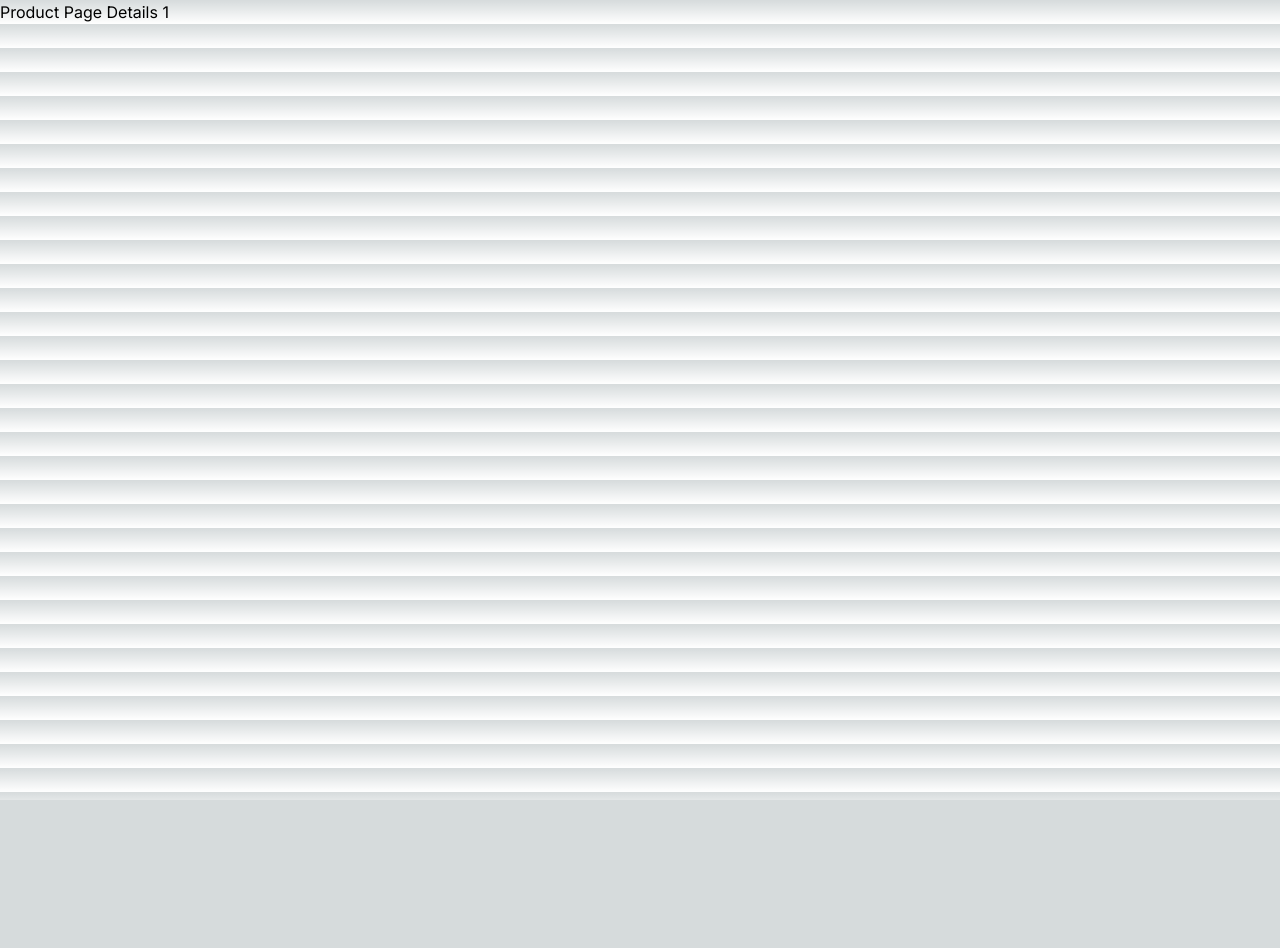
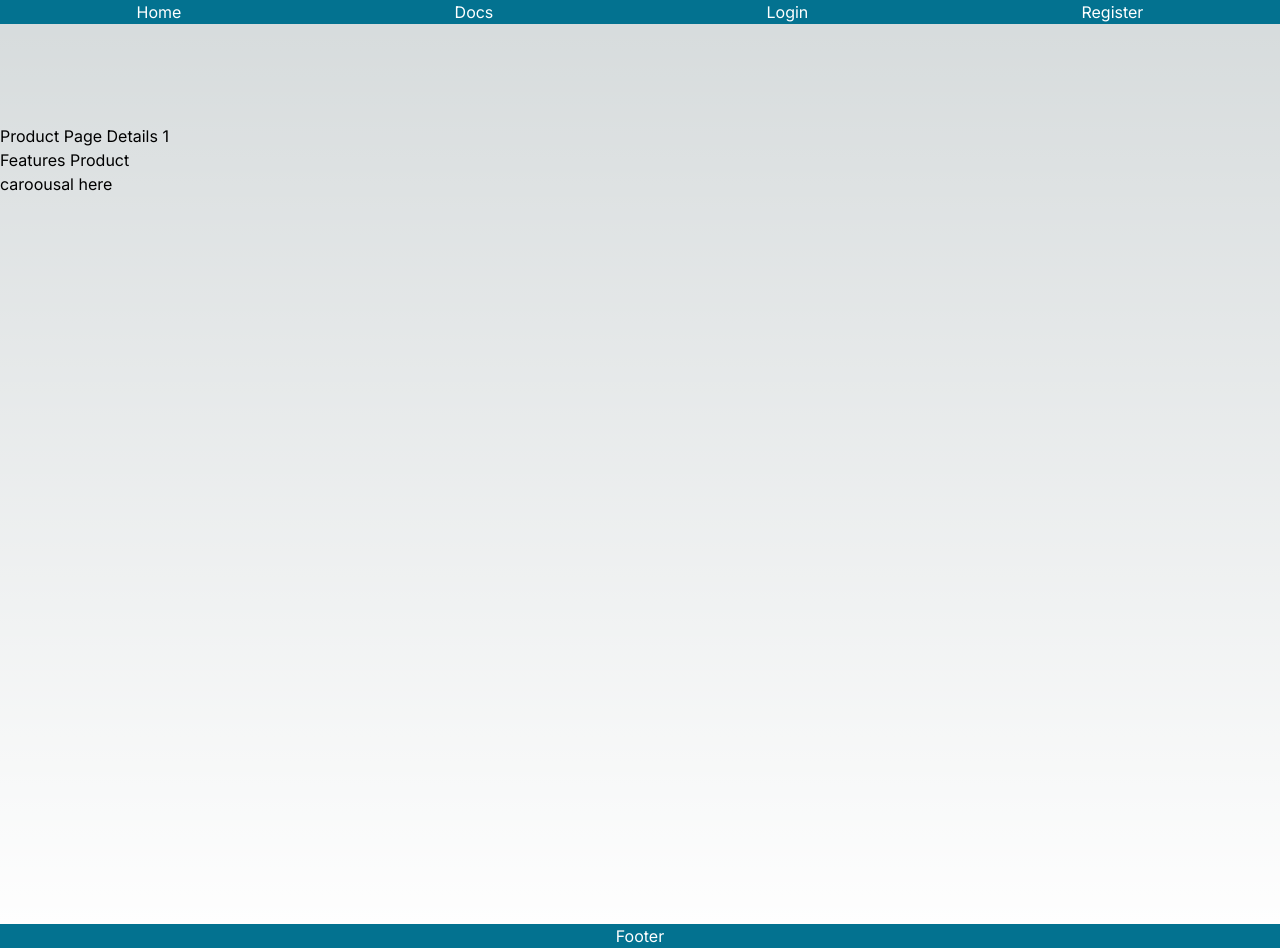
Before and after one commit to ragu1257/next-js, a Next.js app: page /products/1 in a window 1280 px wide. Before the commit the page ends 800 px from the top, so only its background shows below. Built offline with nearby package versions, Linux system fonts and the light colour scheme.

Commit message:
added nested layout

```diff
--- a/app/docs/[[...slug]]/page.tsx
+++ b/app/docs/[[...slug]]/page.tsx
@@ -1,4 +1,4 @@
-export default function Docs({params}: {params: {slug: string[]}}) {
+export default function Docs({params}: {params: Readonly<{slug: string[]}>}) {
 
   if(params.slug?.length === 2){
     return (
--- a/app/layout.tsx
+++ b/app/layout.tsx
@@ -16,7 +16,33 @@ export default function RootLayout({
 }>) {
   return (
     <html lang="en">
-      <body className={inter.className}>{children}</body>
+      <body className={inter.className}>
+        <header>
+          <nav>
+            <ul style={{ display: "flex", alignItems: "center", justifyContent: "space-around", background: "#037290", color: "#fff" }}>
+              <li>
+                <a href="/">Home</a>
+              </li>
+              <li>
+                <a href="/docs">Docs</a>
+              </li>
+              <li>
+                <a href="/login">Login</a>
+              </li>
+              <li>
+                <a href="/register">Register</a>
+              </li>
+            </ul>
+          </nav>
+        </header>
+        <div style={{ marginTop: "100px",   height: "100vh"}}>
+        {children}
+        </div>
+
+        <footer style={{ display: "flex", alignItems: "center", justifyContent: "space-around", background: "#037290", color: "#fff" }}>
+          <p>Footer</p>
+        </footer>
+      </body>
     </html>
   );
 }
--- /dev/null
+++ b/app/products/[productId]/layout.tsx
@@ -0,0 +1,9 @@
+export default function ProductDetailsLayout({children}: Readonly<{children: React.ReactNode}>){
+  return(
+    <>
+    {children}
+    <h2>Features Product</h2>
+    caroousal here
+    </>
+  )
+}
```
